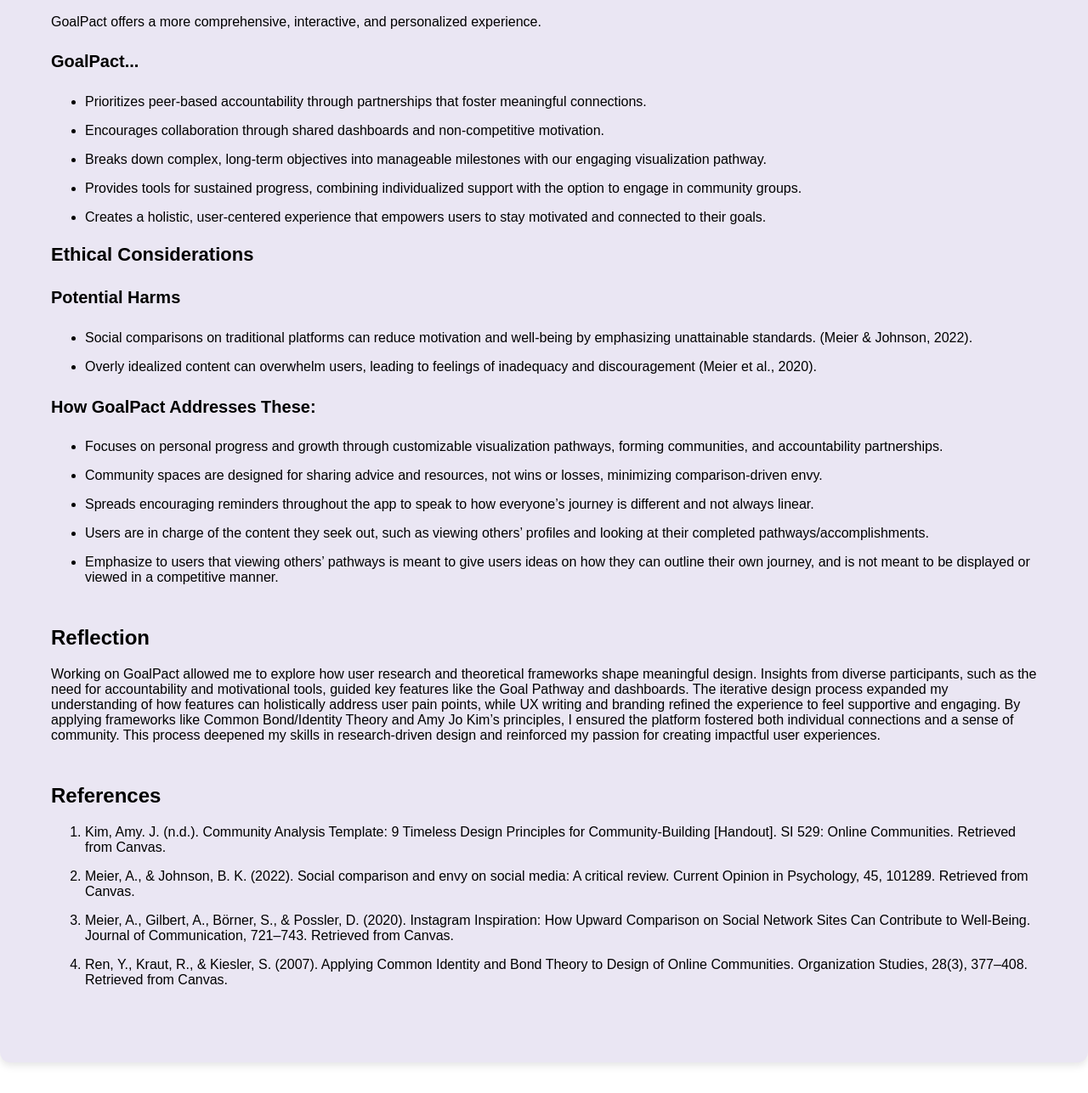
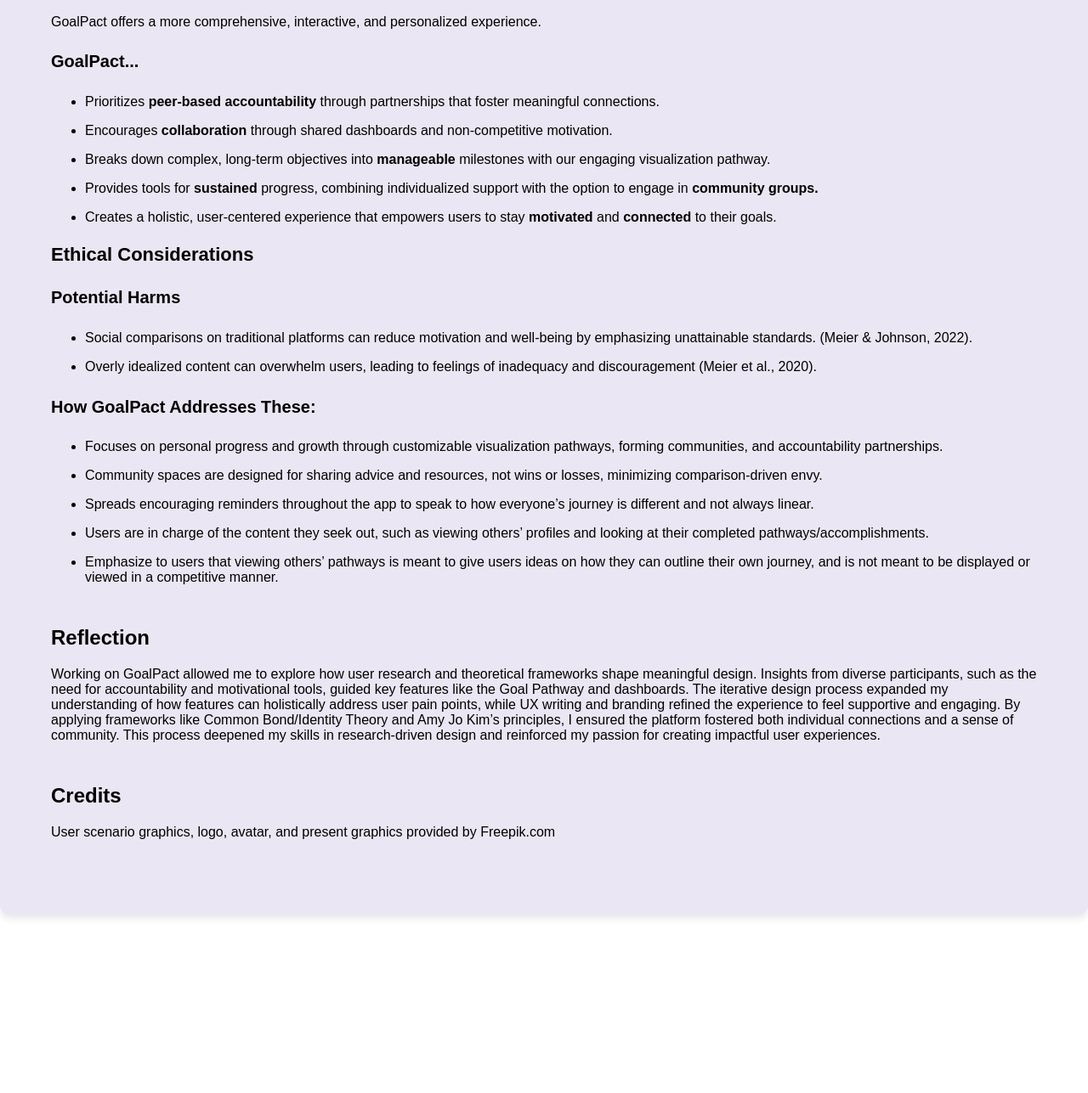
Before and after one commit to stepmalt/Portfolio-Site, a plain HTML site: page goalpact.html in a window 1280 px wide. Shown: the part 10693-11980 px from the top of the page at 85% size. After the commit the page ends 11810 px from the top, so only its background shows below. Drawn offline with Linux system fonts and the light colour scheme; a web font is replaced by a local one.

Commit message:
finishing touches

```diff
--- a/goalpact.html
+++ b/goalpact.html
@@ -526,16 +526,16 @@
                 <p>GoalPact offers a more comprehensive, interactive, and personalized experience.</p>
                 <h4>GoalPact...</h4>
                 <ul>
-                    <li>Prioritizes peer-based accountability through partnerships that foster meaningful connections.
+                    <li>Prioritizes <b>peer-based accountability</b> through partnerships that foster meaningful connections.
                     </li>
-                    <li>Encourages collaboration through shared dashboards and non-competitive motivation.</li>
-                    <li>Breaks down complex, long-term objectives into manageable milestones with our engaging
+                    <li>Encourages <b>collaboration</b> through shared dashboards and non-competitive motivation.</li>
+                    <li>Breaks down complex, long-term objectives into <b>manageable</b> milestones with our engaging
                         visualization
                         pathway.</li>
-                    <li>Provides tools for sustained progress, combining individualized support with the option to
+                    <li>Provides tools for <b>sustained</b> progress, combining individualized support with the option to
                         engage in
-                        community groups.</li>
-                    <li>Creates a holistic, user-centered experience that empowers users to stay motivated and connected
+                        <b>community groups.</b></li>
+                    <li>Creates a holistic, user-centered experience that empowers users to stay <b>motivated</b> and <b>connected</b>
                         to
                         their
                         goals. </li>
@@ -588,23 +588,8 @@
                     for creating impactful user experiences.</p>
             </section>
             <section>
-                <h2>References</h2>
-                <ol>
-                    <li>Kim, Amy. J. (n.d.). Community Analysis Template: 9 Timeless Design Principles for
-                        Community-Building [Handout]. SI 529: Online Communities. Retrieved from Canvas.</li>
-                    <li>Meier, A., & Johnson, B. K. (2022). Social comparison and envy on social media: A critical
-                        review.
-                        Current
-                        Opinion in Psychology, 45, 101289. Retrieved from Canvas.</li>
-                    <li>Meier, A., Gilbert, A., Börner, S., & Possler, D. (2020). Instagram Inspiration: How Upward
-                        Comparison on
-                        Social Network Sites Can Contribute to Well-Being. Journal of Communication, 721–743. Retrieved
-                        from
-                        Canvas.</li>
-                    <li>Ren, Y., Kraut, R., & Kiesler, S. (2007). Applying Common Identity and Bond Theory to Design of
-                        Online
-                        Communities. Organization Studies, 28(3), 377–408. Retrieved from Canvas.</li>
-                </ol>
+                <h2>Credits</h2>
+                <p>User scenario graphics, logo, avatar, and present graphics provided by Freepik.com</p>
             </section>
         </div>
     </main>
```
